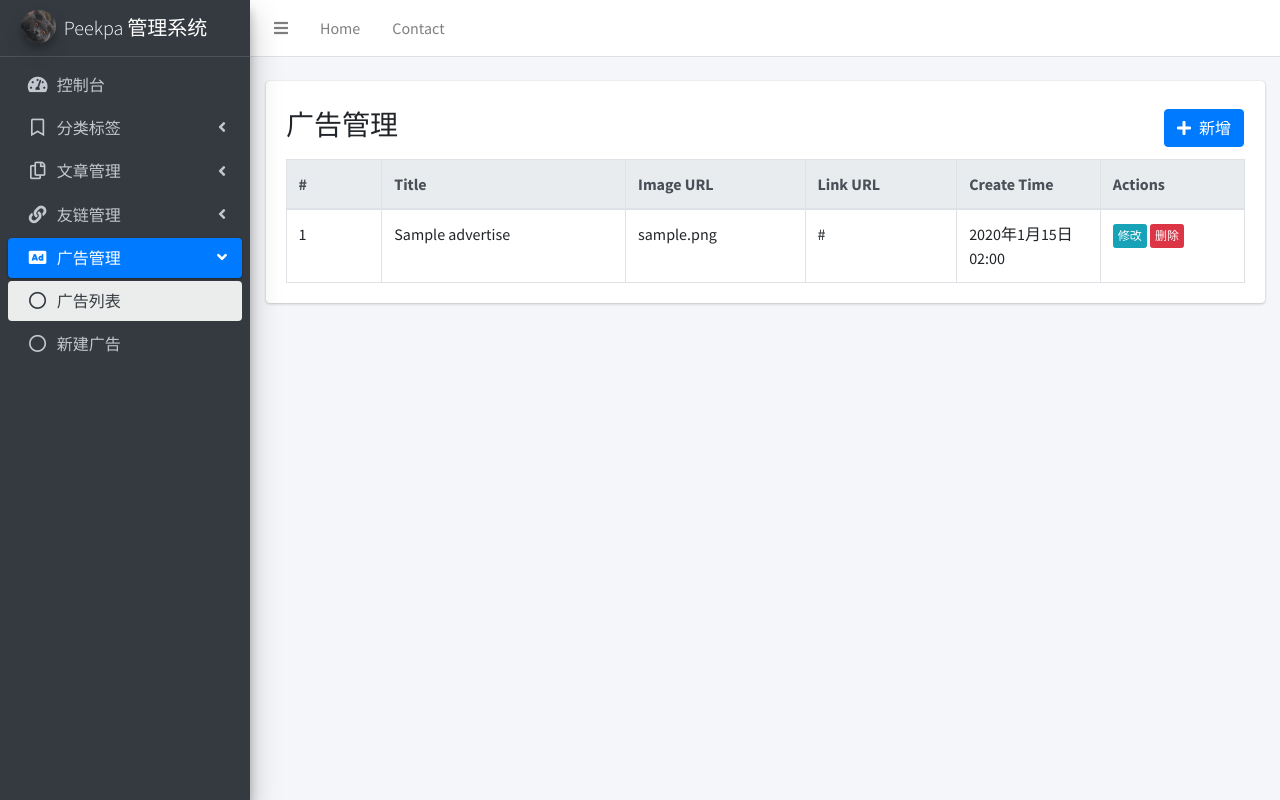
After one commit to HanxiangLiu/Django-Blog, a Django app: page /cms/dashboard/advertise/manage in a window 1280 px wide. The commit adds this page. Run offline with Django 4.2, Linux system fonts and the light colour scheme; tables that the repository leaves empty hold one stand-in row (values such as "Sample post"); some libraries are stand-ins or nearby versions.

Commit message:
Advertise model and backend management

```diff
--- a/apps/cms/urls.py
+++ b/apps/cms/urls.py
@@ -3,6 +3,7 @@ from . import views
 from apps.cms.category_view import CategoryView, CategoryEditView, CategoryDeleteView
 from apps.cms.post_view import PostView, PostEditView, PostDeleteView
 from apps.cms.link_view import LinkView, LinkEditView, LinkDeleteView
+from apps.cms.advertise_view import AdvertiseView, AdvertiseEditView
 
 app_name = "cms"
 
@@ -27,4 +28,9 @@ urlpatterns = [
     path("dashboard/link/add", LinkView.as_view(), name="link_add"),
     path("dashboard/link/edit", LinkEditView.as_view(), name="link_edit_view"),
     path("dashboard/link/delete", LinkDeleteView.as_view(), name="link_delete"),
+    # -------------Advertise URLs------------
+    path("dashboard/advertise/manage", views.advertise_manage_view, name="advertise_manage_view"),
+    path("dashboard/advertise/publish", views.advertise_publish_view, name="advertise_publish_view"),
+    path("dashboard/advertise/add", AdvertiseView.as_view(), name="advertise_add"),
+    path("dashboard/advertise/edit", AdvertiseEditView.as_view(), name="advertise_edit_view"),
 ]
--- a/apps/cms/views.py
+++ b/apps/cms/views.py
@@ -1,7 +1,7 @@
 from django.shortcuts import render
 from apps.post.models import Category, Post
 from apps.bloguser.models import User
-from apps.link.models import Link
+from apps.link.models import Link, Advertise
 from utils.paginator_helper import get_paginator, get_pagination_data
 
 
@@ -68,3 +68,17 @@ def link_publish_view(request):
         'list_data_status': Link.STATUS_ITEMS
     }
     return render(request, 'cms/link/publish.html', context=context)
+
+
+'''
+Advertise manage view
+'''
+def advertise_manage_view(request):
+    context = {
+        "list_data": Advertise.objects.all()
+    }
+    return render(request, 'cms/advertise/manage.html', context=context)
+
+
+def advertise_publish_view(request):
+    return render(request, 'cms/advertise/publish.html')
--- a/apps/link/models.py
+++ b/apps/link/models.py
@@ -14,3 +14,10 @@ class Link(models.Model):
     url = models.URLField()
     create_time = models.DateTimeField(auto_now_add=True)
     status = models.PositiveIntegerField(default=STATUS_DRAFT, choices=STATUS_ITEMS)
+
+
+class Advertise(models.Model):
+    title = models.CharField(max_length=100)
+    image_url = models.URLField()
+    link_url = models.URLField()
+    create_time = models.DateTimeField(auto_now_add=True)
--- /dev/null
+++ b/front/templates/cms/advertise/manage.html
@@ -0,0 +1,62 @@
+{% extends 'cms/base/cms_base.html' %}
+{% load time_filters %}
+
+{% block title %}
+Advertise Management
+{% endblock %}
+
+{% block content %}
+<section class="content">
+    <div class="container-fluid pt-4">
+        <div class="row">
+            <div class="col-sm-12">
+                <div class="card">
+                    <div class="card-body">
+                        <div class="row p-2 d-flex justify-content-between">
+                            <p class="h3">广告管理</p>
+                            <div class="float-right">
+                                <a
+                                    class="btn btn-primary text-right"
+                                    href="{% url 'cms:advertise_publish_view' %}"
+                                    ><i class="mr-2 fas fa-plus"></i>新增</a
+                                >
+                            </div>
+                        </div>
+                        <table class="table table-bordered table-hover">
+                            <thead class="thead-light">
+                                <tr>
+                                    <th style="width: 10%;">#</th>
+                                    <th>Title</th>
+                                    <th>Image URL</th>
+                                    <th>Link URL</th>
+                                    <th style="width: 15%;">Create Time</th>
+                                    <th style="width: 15%;">Actions</th>
+                                </tr>
+                            </thead>
+                            <tbody>
+                                {% for item in list_data %}
+                                <tr>
+                                    <td>{{ item.id }}</td>
+                                    <td>{{ item.title }}</td>
+                                    <td>{{ item.image_url }}</td>
+                                    <td>{{ item.link_url }}</td>
+                                    <td>{{ item.create_time }}</td>
+                                    <td>
+                                        <a
+                                            href="{% url 'cms:advertise_edit_view' %}?advertise_id={{ item.id }}"
+                                            class="btn btn-info btn-xs"
+                                            >修改</a
+                                        >
+                                        <a href="#" class="btn btn-danger btn-xs">删除</a>
+                                    </td>
+                                </tr>
+                                {% endfor %}
+                            </tbody>
+                        </table>
+                    </div>
+                </div>
+            </div>
+        </div>
+    </div>
+</section>
+{% endblock %}
--- a/front/templates/cms/base/sidebar.html
+++ b/front/templates/cms/base/sidebar.html
@@ -114,6 +114,44 @@
             </li>
           </ul>
         </li>
+        <!-- Advertise Tab -->
+        {% url 'cms:advertise_manage_view' as advertise_manage_view %}
+        {% url 'cms:advertise_publish_view' as advertise_publish_view %}
+        {% url 'cms:advertise_edit_view' as advertise_edit_view %}
+        <li
+          class="nav-item has-treeview {% if request.path == advertise_manage_view or request.path == advertise_publish_view or request.path == advertise_edit_view %}menu-open{% endif %}"
+        >
+          <a
+            href="#"
+            class="nav-link {% if request.path == advertise_manage_view or request.path == advertise_publish_view or request.path == advertise_edit_view %}active{% endif %}"
+          >
+            <i class="nav-icon fas fa-ad"></i>
+            <p>
+              广告管理
+              <i class="right fas fa-angle-left"></i>
+            </p>
+          </a>
+          <ul class="nav nav-treeview">
+            <li class="nav-item">
+              <a
+                href="{% url 'cms:advertise_manage_view' %}"
+                class="nav-link {% if request.path == advertise_manage_view or request.path == advertise_edit_view %}active{% endif %}"
+              >
+                <i class="far fa-circle nav-icon"></i>
+                <p>广告列表</p>
+              </a>
+            </li>
+            <li class="nav-item">
+              <a
+                href="{% url 'cms:advertise_publish_view' %}"
+                class="nav-link {% if request.path == advertise_publish_view %}active{% endif %}"
+              >
+                <i class="far fa-circle nav-icon"></i>
+                <p>新建广告</p>
+              </a>
+            </li>
+          </ul>
+        </li>
       </ul>
     </nav>
   </div>
```
Also changed, not shown: apps/cms/advertise_view.py (added, +48 -0 lines), apps/cms/forms.py (+15 -1 lines), front/templates/cms/advertise/publish.html (added, +145 -0 lines).
